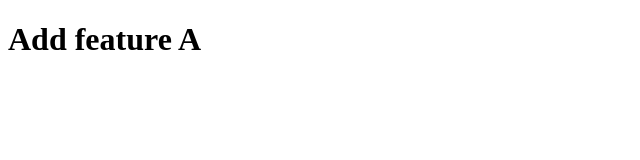
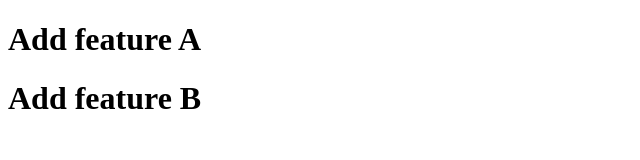
Before and after one commit to CodeWithSarthak24/Github, a plain HTML site: page lect1.html in a window 1280 px wide. Shown: the whole page, without its empty margins (0-640 px from the left). Drawn offline with Linux system fonts and the light colour scheme.

Commit message:
Add feature B

```diff
--- a/lect1.html
+++ b/lect1.html
@@ -8,5 +8,7 @@
 <body>
 
     <h1> Add feature A</h1>
+     <h1> Add feature B</h1>
+
 </body>
 </html>
```
